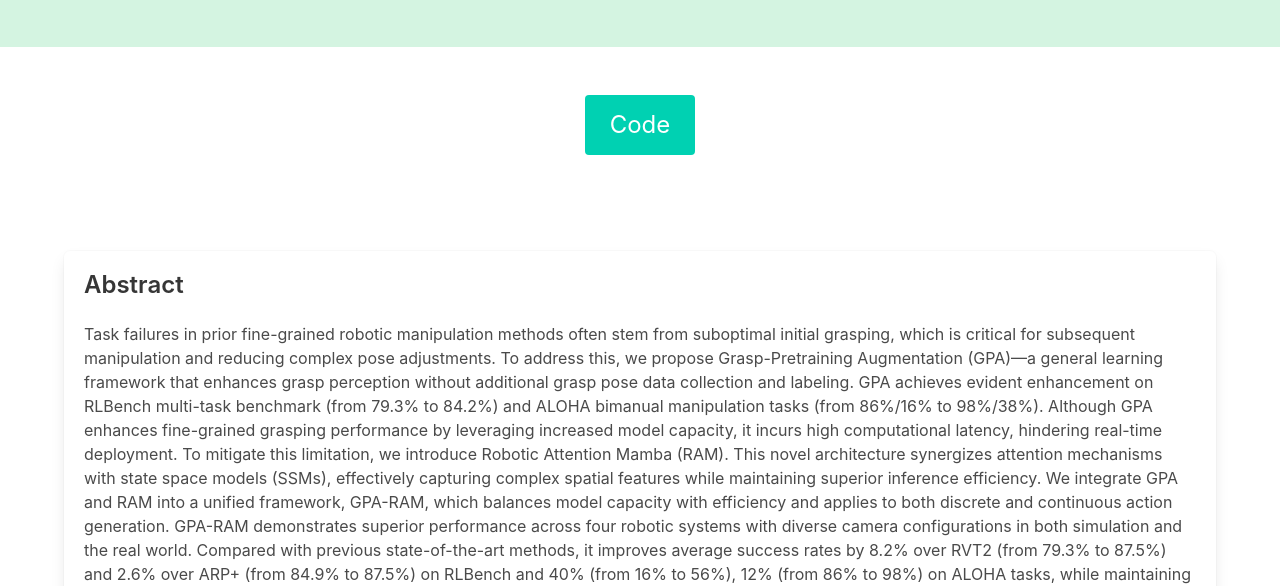
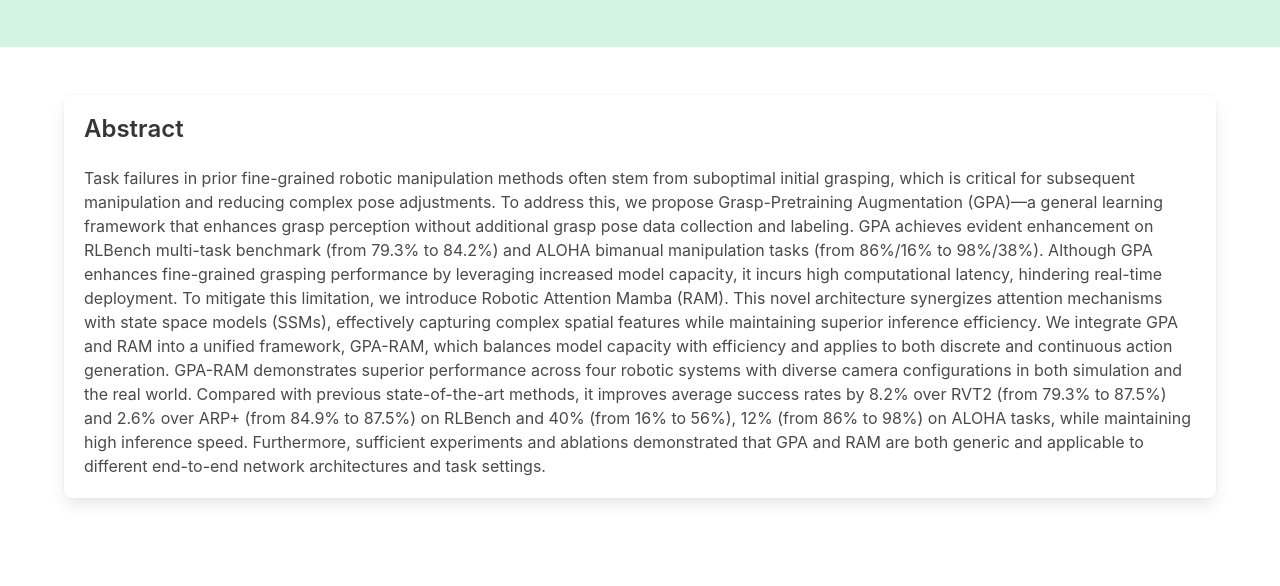
Before and after one commit to GPA-RAM/GPA-RAM.github.io, a plain HTML site: page index.html in a window 1280 px wide. Shown: the part 221-807 px from the top of the page. Drawn offline with Linux system fonts and the light colour scheme.

Commit message:
Update index.html

```diff
--- a/index.html
+++ b/index.html
@@ -24,13 +24,7 @@
       </div>
     </div>
   </section>
-<section class="section">
-  <div class="container has-text-centered">
-    <a href="https://github.com/GPA-RAM/GPA-RAM" class="button is-primary is-large" target="_blank" rel="noopener noreferrer">
-      <span>Code</span>
-    </a>
-  </div>
-</section>
+
   <section class="section">
     <div class="container">
       <div class="box">
```
